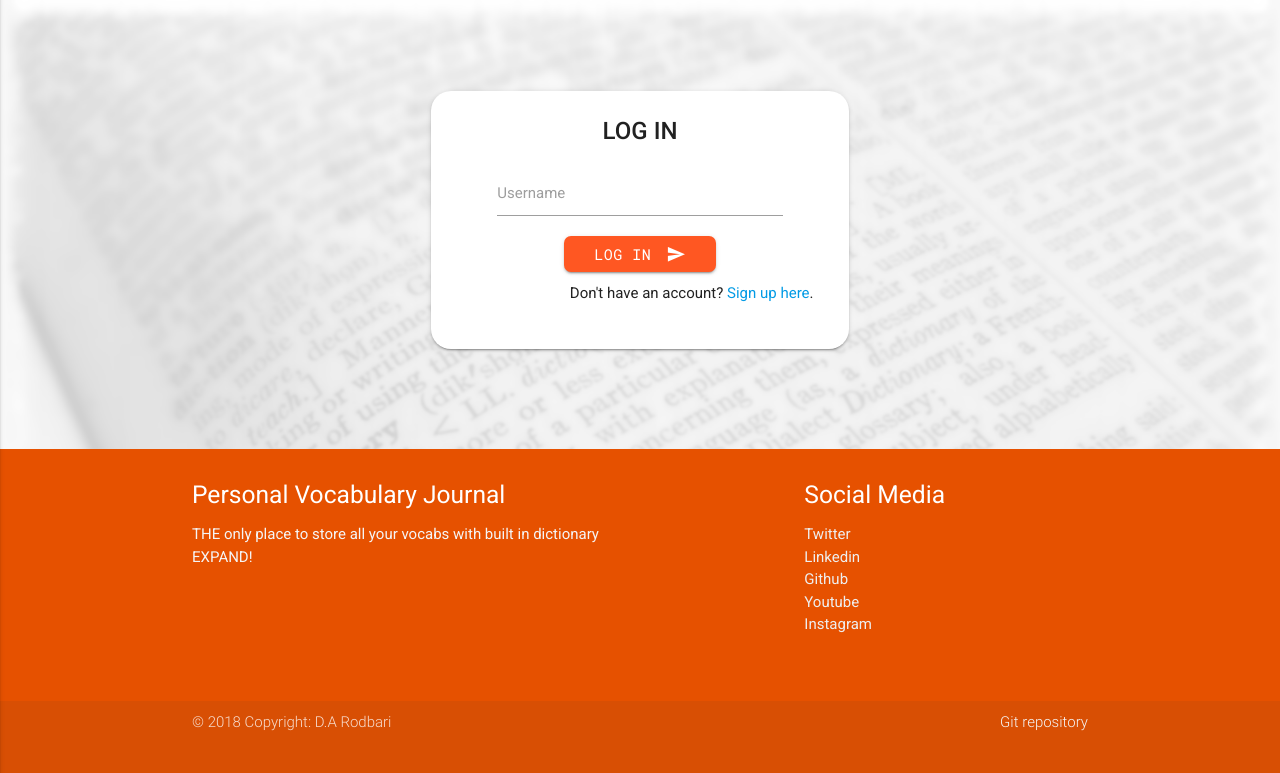
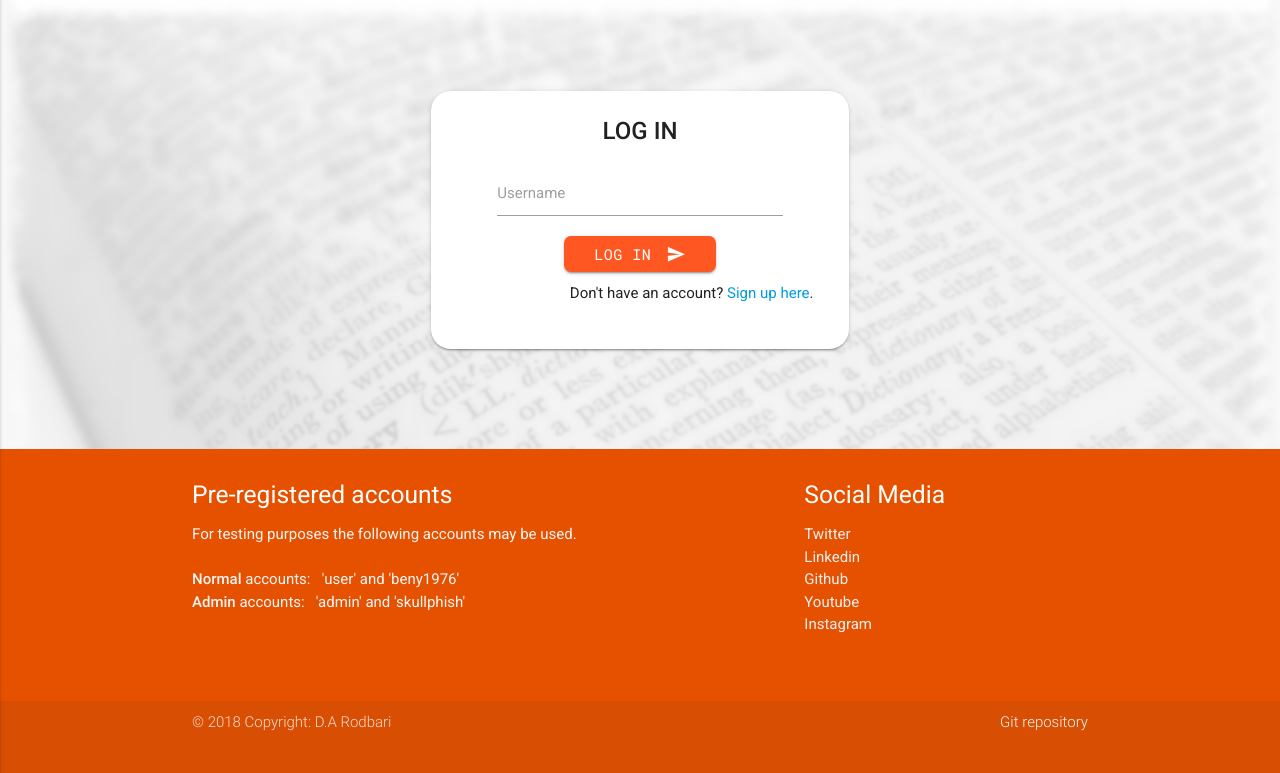
Before and after one commit to Code-Institute-Submissions/vocab_journal, a Flask app: page / in a window 1280 px wide. Shown: the part 65-838 px from the top of the page. Run offline with Flask 2, Linux system fonts and the light colour scheme; some libraries are stand-ins or nearby versions.

Commit message:
added pre-registred account section to the footer

```diff
--- a/templates/base.html
+++ b/templates/base.html
@@ -60,8 +60,12 @@
         <div class="container">
             <div class="row">
                 <div class="col l6 s12">
-                    <h5 class="white-text">Personal Vocabulary Journal</h5>
-                    <p class="grey-text text-lighten-4">THE only place to store all your vocabs with built in dictionary EXPAND!</p>
+                    <h5 class="white-text">Pre-registered accounts</h5>
+                    <p class="grey-text text-lighten-4">
+                        For testing purposes the following accounts may be used.<br><br>
+                        <strong>Normal</strong> accounts:&nbsp;&nbsp; 'user' and 'beny1976'<br>
+                        <strong>Admin</strong> accounts:&nbsp;&nbsp;  'admin' and 'skullphish'<br>
+                    </p>
                 </div>
                 <div class="col l4 offset-l2 s12">
                     <h5 class="white-text">Social Media</h5>
```
